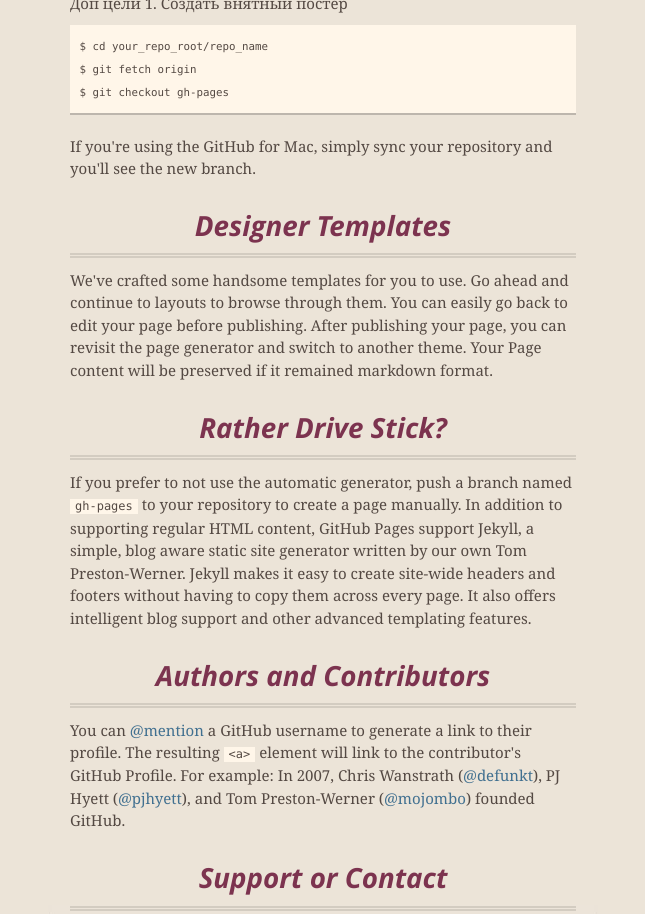
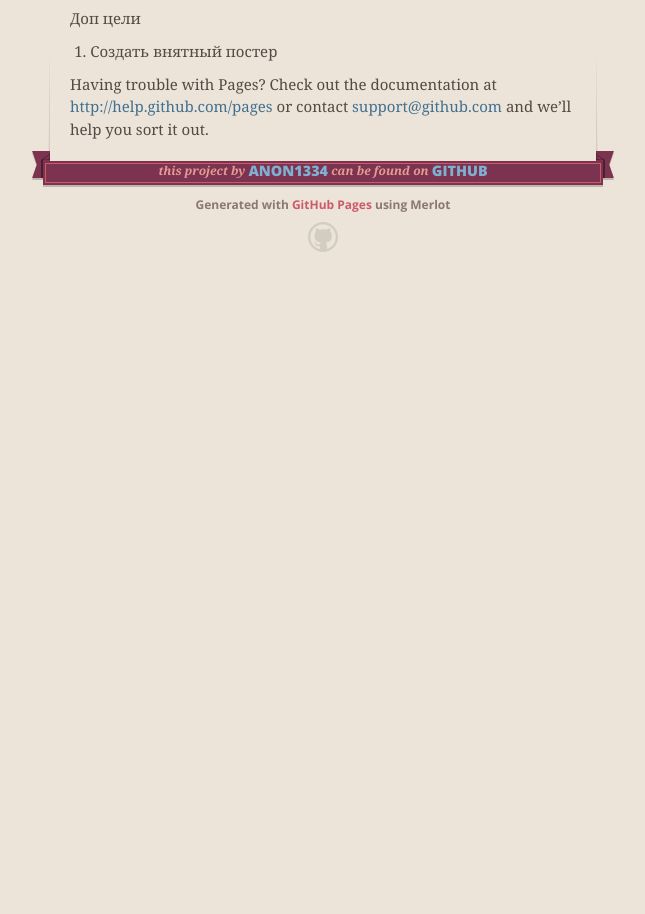
Before and after one commit to anon1334/vsekakuludei, a plain HTML site: page index.html in a window 1280 px wide. Shown: the part 700-1614 px from the top of the page, without its empty margins (317-962 px from the left). After the commit the page ends 992 px from the top, so only its background shows below. Drawn offline with nearby package versions, Linux system fonts and the light colour scheme.

Commit message:
Update index.html

```diff
--- a/index.html
+++ b/index.html
@@ -71,33 +71,9 @@
 <li> Обстоятльства дружбы штольца и Сычева</li>
 </ol>
 
-Доп цели
-1. Создать внятный постер
+<p>Доп цели</p>
+<ol><li>Создать внятный постер</li></ol>
 
-<pre><code>$ cd your_repo_root/repo_name
-$ git fetch origin
-$ git checkout gh-pages
-</code></pre>
-
-<p>If you're using the GitHub for Mac, simply sync your repository and you'll see the new branch.</p>
-
-<h3>
-<a name="designer-templates" class="anchor" href="#designer-templates"><span class="octicon octicon-link"></span></a>Designer Templates</h3>
-
-<p>We've crafted some handsome templates for you to use. Go ahead and continue to layouts to browse through them. You can easily go back to edit your page before publishing. After publishing your page, you can revisit the page generator and switch to another theme. Your Page content will be preserved if it remained markdown format.</p>
-
-<h3>
-<a name="rather-drive-stick" class="anchor" href="#rather-drive-stick"><span class="octicon octicon-link"></span></a>Rather Drive Stick?</h3>
-
-<p>If you prefer to not use the automatic generator, push a branch named <code>gh-pages</code> to your repository to create a page manually. In addition to supporting regular HTML content, GitHub Pages support Jekyll, a simple, blog aware static site generator written by our own Tom Preston-Werner. Jekyll makes it easy to create site-wide headers and footers without having to copy them across every page. It also offers intelligent blog support and other advanced templating features.</p>
-
-<h3>
-<a name="authors-and-contributors" class="anchor" href="#authors-and-contributors"><span class="octicon octicon-link"></span></a>Authors and Contributors</h3>
-
-<p>You can <a href="https://github.com/blog/821" class="user-mention">@mention</a> a GitHub username to generate a link to their profile. The resulting <code>&lt;a&gt;</code> element will link to the contributor's GitHub Profile. For example: In 2007, Chris Wanstrath (<a href="https://github.com/defunkt" class="user-mention">@defunkt</a>), PJ Hyett (<a href="https://github.com/pjhyett" class="user-mention">@pjhyett</a>), and Tom Preston-Werner (<a href="https://github.com/mojombo" class="user-mention">@mojombo</a>) founded GitHub.</p>
-
-<h3>
-<a name="support-or-contact" class="anchor" href="#support-or-contact"><span class="octicon octicon-link"></span></a>Support or Contact</h3>
 
 <p>Having trouble with Pages? Check out the documentation at <a href="http://help.github.com/pages">http://help.github.com/pages</a> or contact <a href="mailto:support@github.com">support@github.com</a> and we’ll help you sort it out.</p>
       </section>
```
